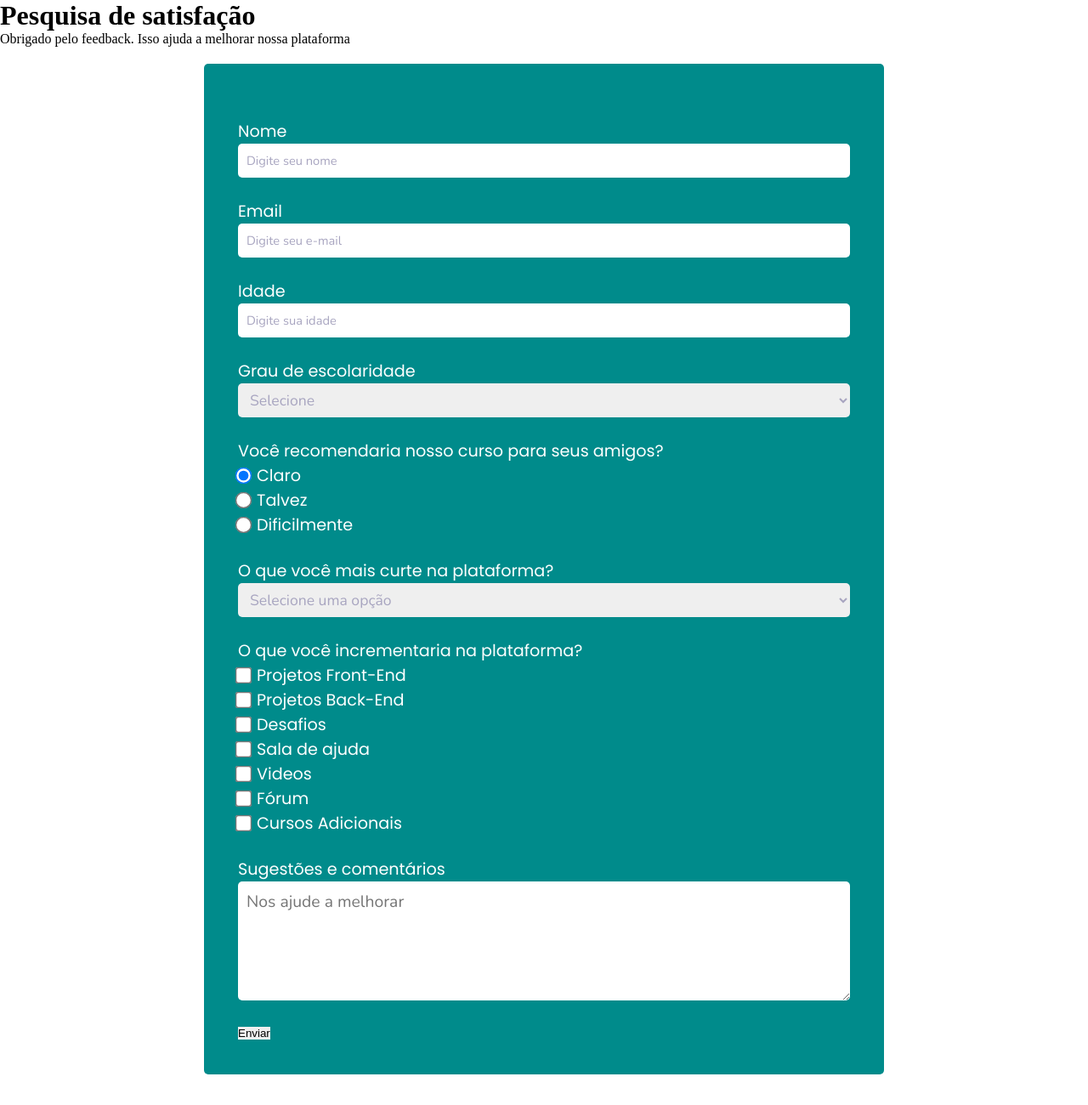
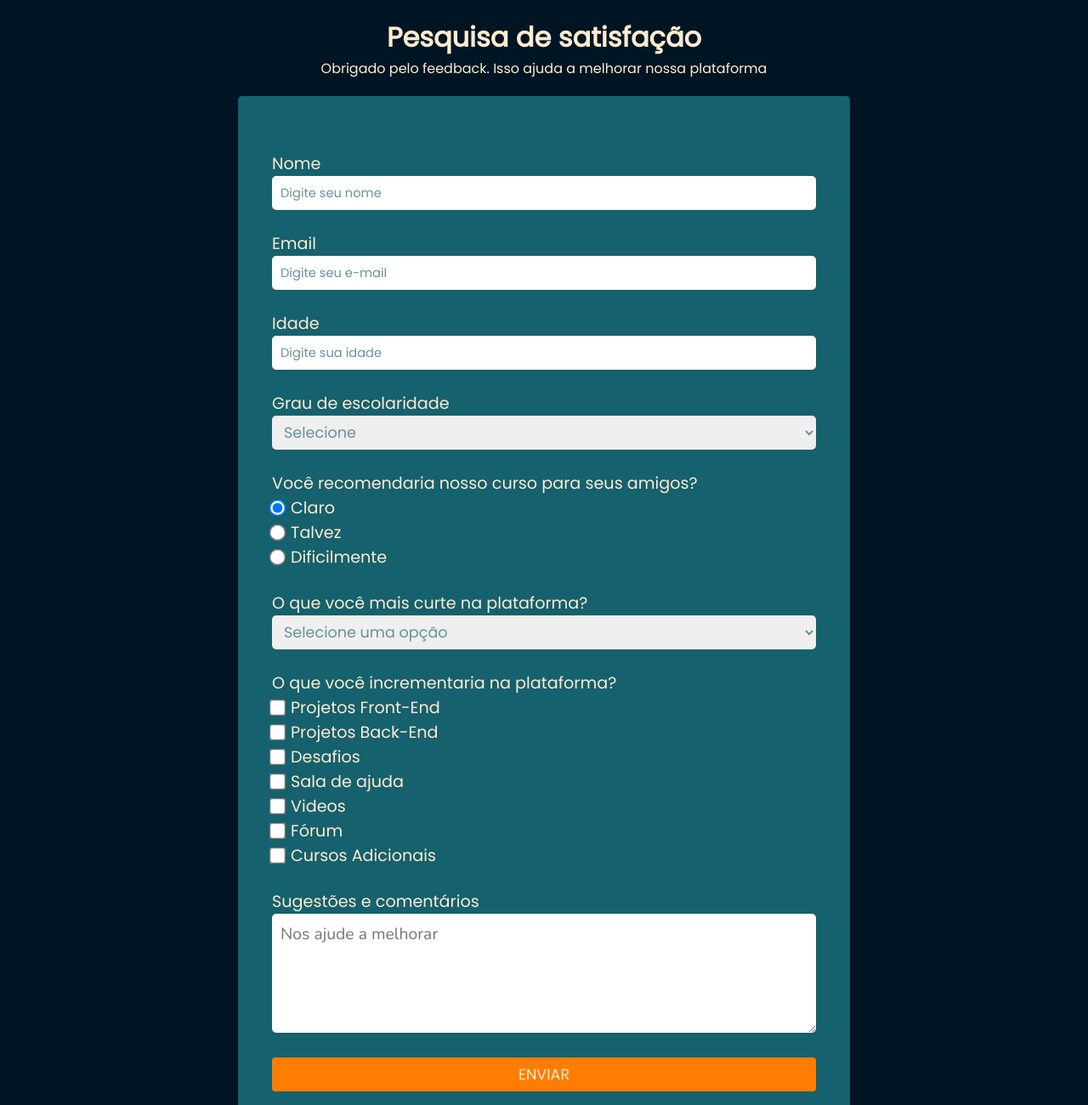
Before and after one commit to IsraelHumberto/Formulario, a plain HTML site: page index.html in a window 1280 px wide. Shown: the top 1300 px of the page at 85% size. Drawn offline with nearby package versions, Linux system fonts and the light colour scheme.

Commit message:
Finalizando css

```diff
--- a/index.html
+++ b/index.html
@@ -20,15 +20,15 @@
         <form action="get" class="survey-form">
             <fieldset>
                 <label>Nome</label>
-                <input type="text" class="name" placeholder="Digite seu nome" required>
+                <input type="text" placeholder="Digite seu nome" required>
             </fieldset>
             <fieldset>
                 <label>Email</label>
-                <input type="text" class="email" placeholder="Digite seu e-mail" required>
+                <input type="text" placeholder="Digite seu e-mail" required>
             </fieldset>
             <fieldset>
                 <label>Idade</label>
-                <input type="number" class="idade" placeholder="Digite sua idade" required>
+                <input type="number" placeholder="Digite sua idade" required>
             </fieldset>
             <fieldset>
                 <label>Grau de escolaridade</label>
@@ -102,7 +102,7 @@
                 <label>Sugestões e comentários</label>
                 <textarea placeholder="Nos ajude a melhorar" rows="5"></textarea>
             </fieldset>
-            <button type="submit">Enviar</button>
+            <input type="submit" class="btn-submit" value="Enviar">
         </form>
     </div>
 </body>
--- a/style.css
+++ b/style.css
@@ -5,13 +5,24 @@
     box-sizing: border-box;
 }
 
+body {
+    background-color: #001524;
+}
+
 .box-form {
+    position: relative;
     margin: 20px auto;
-    max-width: 800px;
-    min-width: 300px;
+    max-width: 90vh;
     padding: 40px;
-    background-color: darkcyan;
+    background-color: #15616D;
     border-radius: 5px;
+}
+.head {
+    margin: 20px;
+    color: #FFECD1;
+    font-family: 'Poppins';
+    text-align: center;
+
 }
 
 fieldset {
@@ -25,7 +36,7 @@ fieldset > label {
 label {
     font-family: 'Poppins';
     font-size: 1.2em;
-    color: #fff;
+    color: #FFECD1;
 }
 
 input[type=text], input[type=number], select{
@@ -34,16 +45,16 @@ input[type=text], input[type=number], select{
     border-radius: 5px;
 }
 
+input[type=checkbox], input[type=radio] {
+    transform: scale(1.5);
+    margin-right: 5px;
+}
+
 input::placeholder, select{
     padding-left: 10px;
     font-size: 1.1em;
-    font-family: 'Nunito';
-    color:rgb(168, 165, 192)
-}
-
-input[type=checkbox], input[type=radio] {
-    transform: scale(1.5);
-    margin-right: 5px;
+    font-family: 'Poppins';
+    color: #689299;
 }
 
 textarea {
@@ -58,5 +69,16 @@ textarea {
 textarea::placeholder {
     font-size: 1.1em;
     font-family: 'Nunito';
-    color
 }
+
+.btn-submit {
+    width: 100%;
+    background-color: #FF7D00;
+    height: 40px;
+    border-radius: 4px;
+    font-size: 1.1em;
+    font-family: 'Poppins';
+    color: #FFECD1;
+    cursor: pointer;
+    text-transform: uppercase;
+}
```
